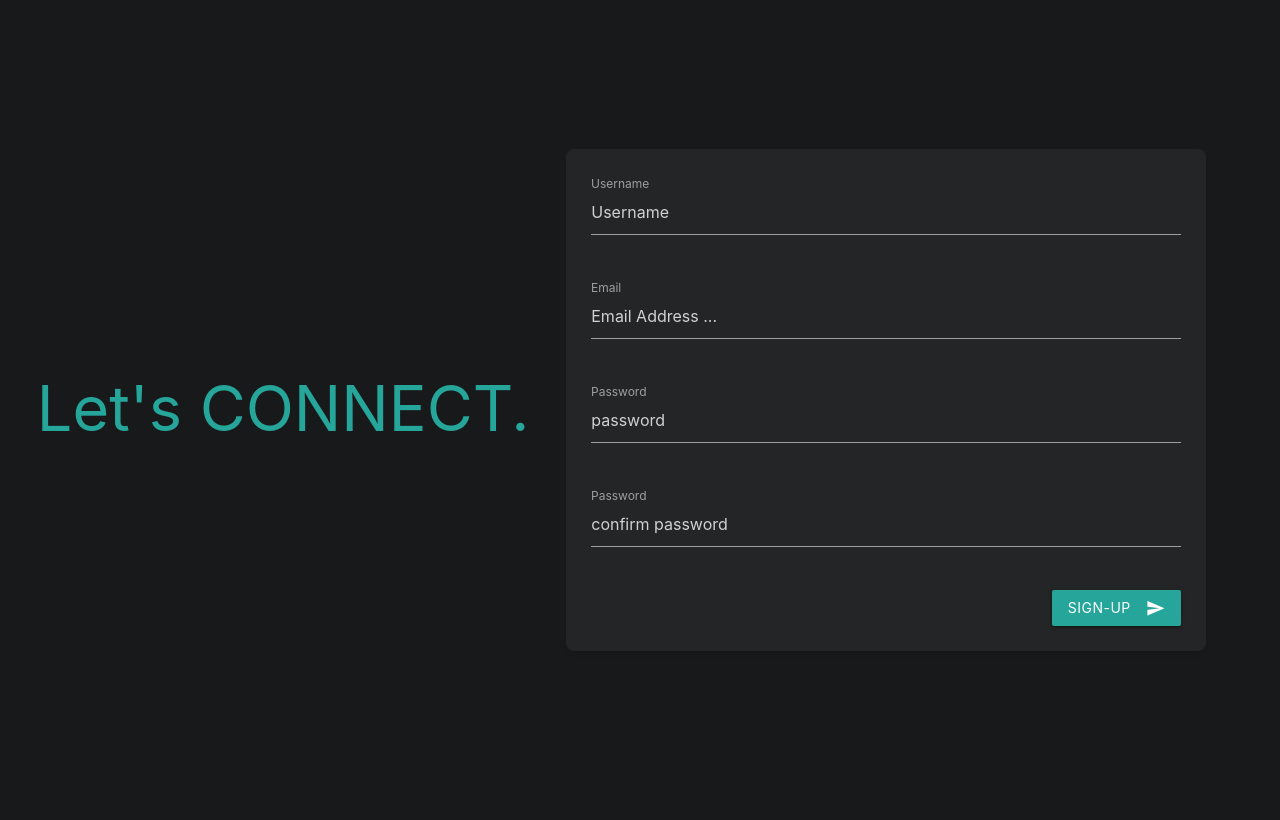
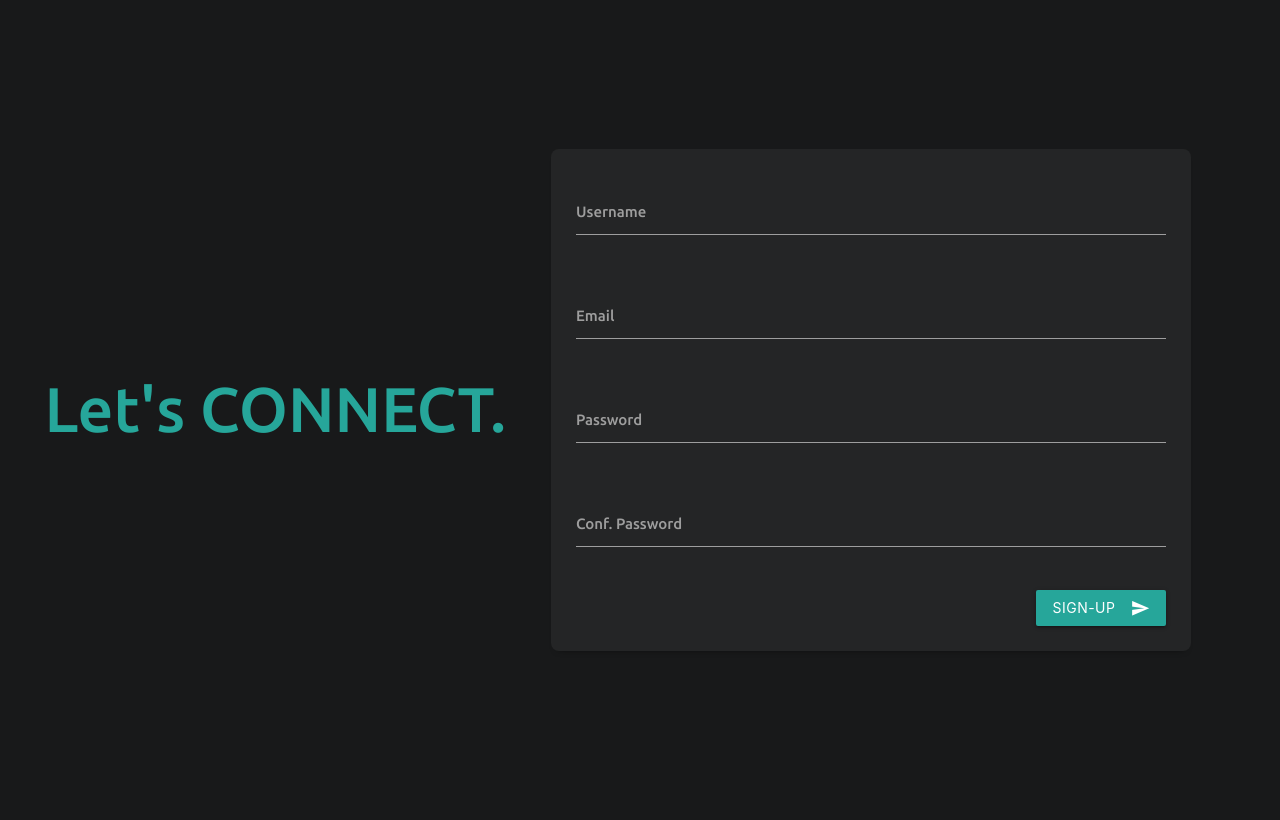
Before and after one commit to manav2000/CONNECT-social-media-app, a Django app: page /signup/ in a window 1280 px wide. Run offline with Django 3.2, Linux system fonts and the light colour scheme; some libraries are stand-ins or nearby versions.

Commit message:
some style changes

```diff
--- a/static/css/base.css
+++ b/static/css/base.css
@@ -1,6 +1,7 @@
 * {
     margin: 0;
     padding: 0;
+    font-family: 'Ubuntu', sans-serif;
 }
 
 body {
--- a/templates/auth/login.html
+++ b/templates/auth/login.html
@@ -16,14 +16,14 @@
             {% csrf_token %}
             <div class="row">
                 <div class="input-field col s12">
-                    <label for="id_username">Username</label>
-                    <input id="id_username" type="text" name="username" placeholder="Username/Email Address ...">
+                    <label for="id_username">Username/Email Address</label>
+                    <input id="id_username" type="text" name="username">
                 </div>
             </div>
             <div class="row">
                 <div class="input-field col s12">
                     <label for="id_password">Password</label>
-                    <input id="id_password" type="password" name="password" placeholder="password">
+                    <input id="id_password" type="password" name="password">
                 </div>
             </div>
             <div class="buttons">
--- a/templates/auth/signup.html
+++ b/templates/auth/signup.html
@@ -16,27 +16,27 @@
             <div class="row">
                 <div class="input-field col s12">
                     <label for="id_username">Username</label>
-                    <input id="id_username" type="text" name="username" placeholder="Username" required>
+                    <input id="id_username" type="text" name="username" required>
                     <span style="color:red;">{{ form.username.errors }}</span>
                 </div>
             </div>
             <div class="row">
                 <div class="input-field col s12">
                     <label for="id_email">Email</label>
-                    <input id="id_email" type="text" name="email" placeholder="Email Address ..." required>
+                    <input id="id_email" type="text" name="email" required>
                     <span style="color:red;">{{ form.email.errors }}</span>
                 </div>
             </div>
             <div class="row">
                 <div class="input-field col s12">
                     <label for="id_password">Password</label>
-                    <input id="id_password" type="password" name="password" placeholder="password">
+                    <input id="id_password" type="password" name="password">
                 </div>
             </div>
             <div class="row">
                 <div class="input-field col s12">
-                    <label for="id_password2">Password</label>
-                    <input id="id_password2" type="password" name="password2" placeholder="confirm password">
+                    <label for="id_password2">Conf. Password</label>
+                    <input id="id_password2" type="password" name="password2">
                     <span style="color:red;">{{ form.password2.errors }}</span>
                 </div>
             </div>
--- a/templates/base.html
+++ b/templates/base.html
@@ -8,6 +8,7 @@
     <link rel="stylesheet" href="{% static 'css/base.css' %}">
     {% block css %} {% block head_css_site %} {% endblock head_css_site %} {% endblock css %}
     <link rel="stylesheet" href="https://pro.fontawesome.com/releases/v5.10.0/css/all.css" integrity="sha384-AYmEC3Yw5cVb3ZcuHtOA93w35dYTsvhLPVnYs9eStHfGJvOvKxVfELGroGkvsg+p" crossorigin="anonymous"/>
+    <link href="https://fonts.googleapis.com/css2?family=Ubuntu:wght@500&display=swap" rel="stylesheet">
     <link href="https://fonts.googleapis.com/icon?family=Material+Icons" rel="stylesheet">
     <link rel="stylesheet" href="https://cdnjs.cloudflare.com/ajax/libs/materialize/1.0.0/css/materialize.min.css">
     <script src="https://code.jquery.com/jquery-3.5.1.min.js" integrity="sha256-9/aliU8dGd2tb6OSsuzixeV4y/faTqgFtohetphbbj0=" crossorigin="anonymous"></script>
```
